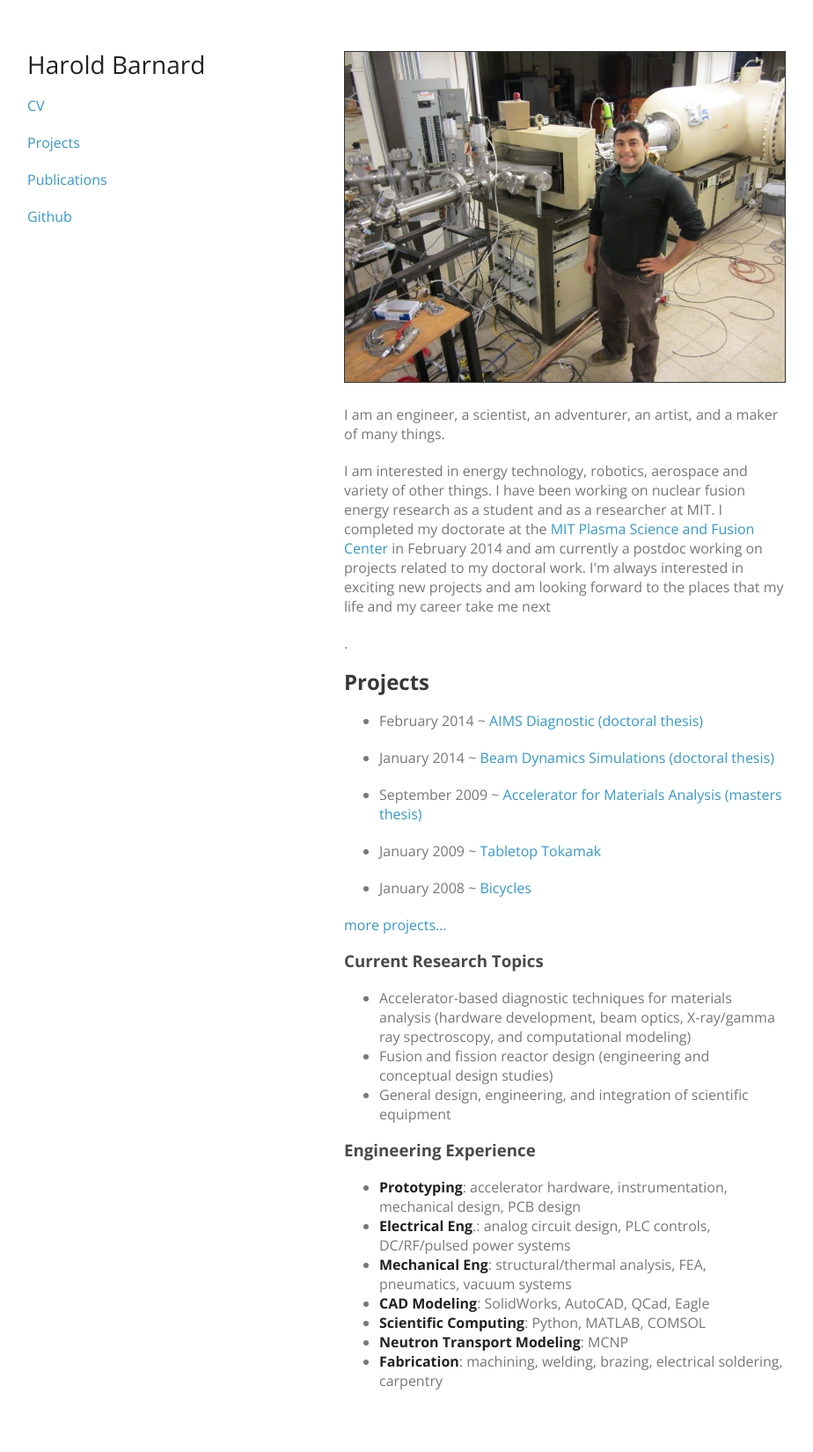
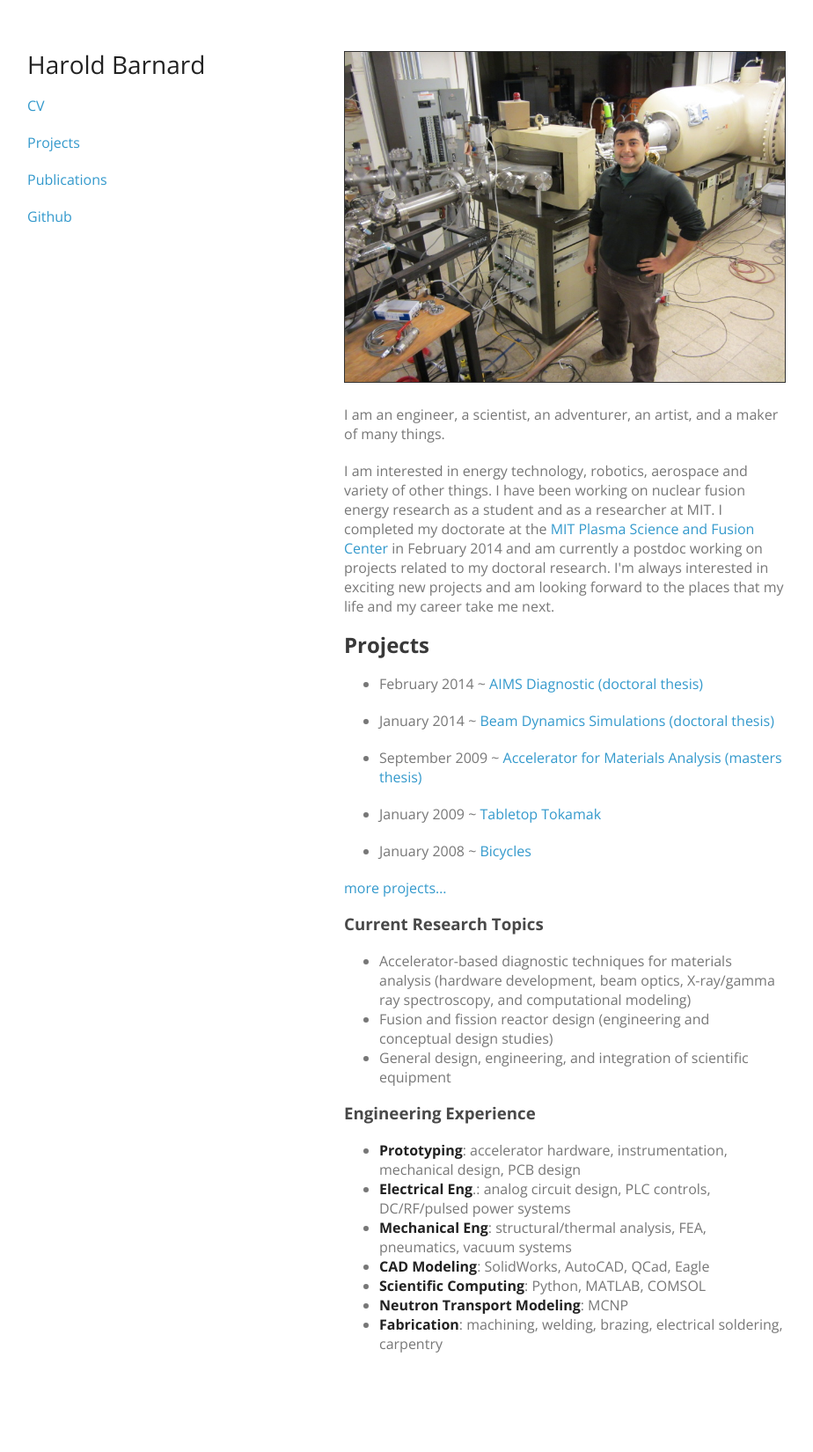
Before and after one commit to hbar/hbar.github.io, a Jekyll site: the page built from index.md, in a window 1280 px wide. Shown: the whole page at 88% size, without its empty margins (179-1103 px from the left). Built offline with Jekyll 4.4.1, drawn with Linux system fonts in a browser that asks for light colours; after the commit the page ends 1608 px from its top, so only the background shows below that.

```diff
--- a/index.md
+++ b/index.md
@@ -7,7 +7,7 @@ title: haroldbot
 
 <p>I am an engineer, a scientist, an adventurer, an artist, and a maker of many things.</p>
 
-<p> I am interested in energy technology, robotics, aerospace and  variety of other things. I have been working on nuclear fusion energy research as a student and as a researcher at MIT. I completed my doctorate at the <a href='http://www.psfc.mit.edu/'>MIT Plasma Science and Fusion Center</a> in February 2014 and am currently a postdoc working on projects related to my doctoral work. I'm always interested in exciting new projects and am looking forward to the places that my life and my career take me next</p>.
+<p> I am interested in energy technology, robotics, aerospace and  variety of other things. I have been working on nuclear fusion energy research as a student and as a researcher at MIT. I completed my doctorate at the <a href='http://www.psfc.mit.edu/'>MIT Plasma Science and Fusion Center</a> in February 2014 and am currently a postdoc working on projects related to my doctoral research. I'm always interested in exciting new projects and am looking forward to the places that my life and my career take me next.</p>
 
 ## Projects
 {% for post in site.posts limit:5 %}
```
